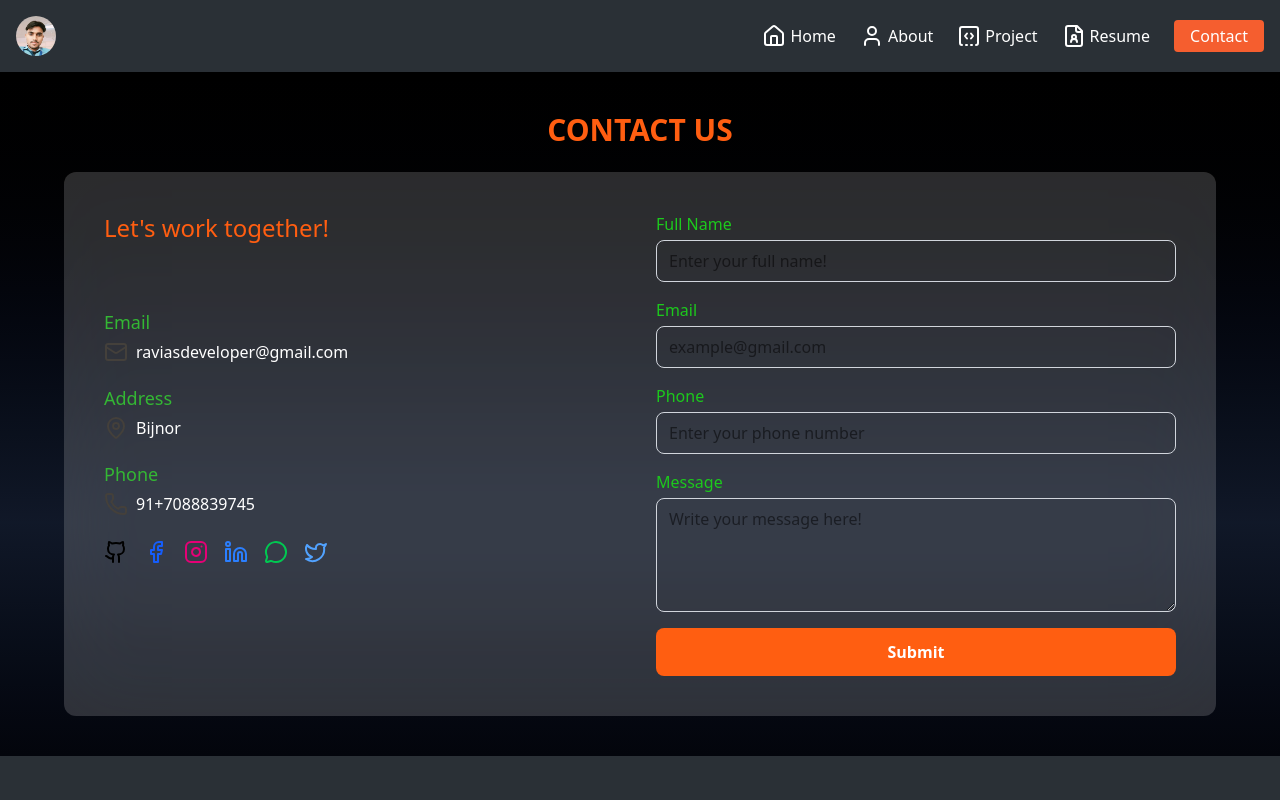
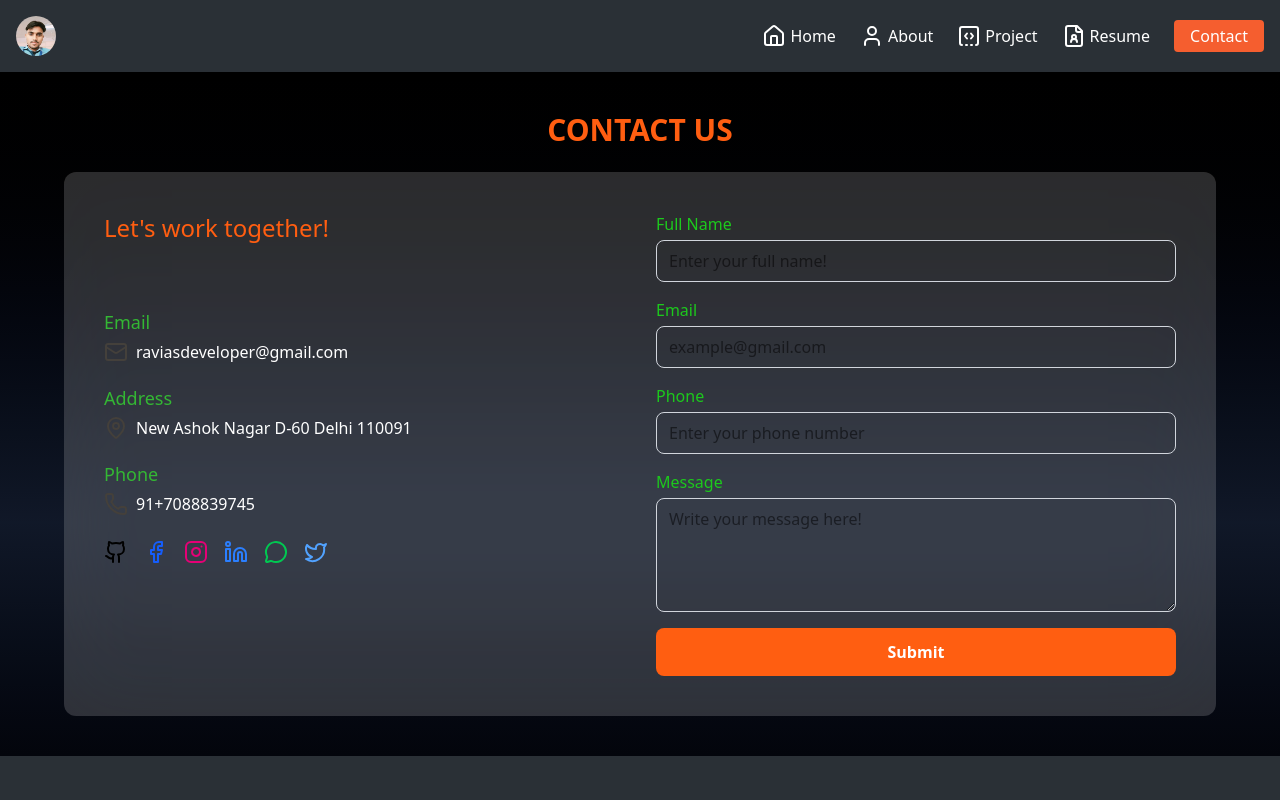
Before and after one commit to Rktechpro/portfolio, a React (Vite) app: page /contact in a window 1280 px wide. Shown: the top 800 px of the page. Built offline with nearby package versions, Linux system fonts and the light colour scheme.

Commit message:
Update Contact.jsx

```diff
--- a/src/components/Contact/Contact.jsx
+++ b/src/components/Contact/Contact.jsx
@@ -28,7 +28,7 @@ const Contact = () => {
     {
       icon: <MapPin className="text-2xl text-stone-700" />,
       lable: "Address",
-      name: "Bijnor",
+      name: "New Ashok Nagar D-60 Delhi 110091 ",
     },
     {
       icon: <Phone className="text-2xl text-stone-700" />,
```
